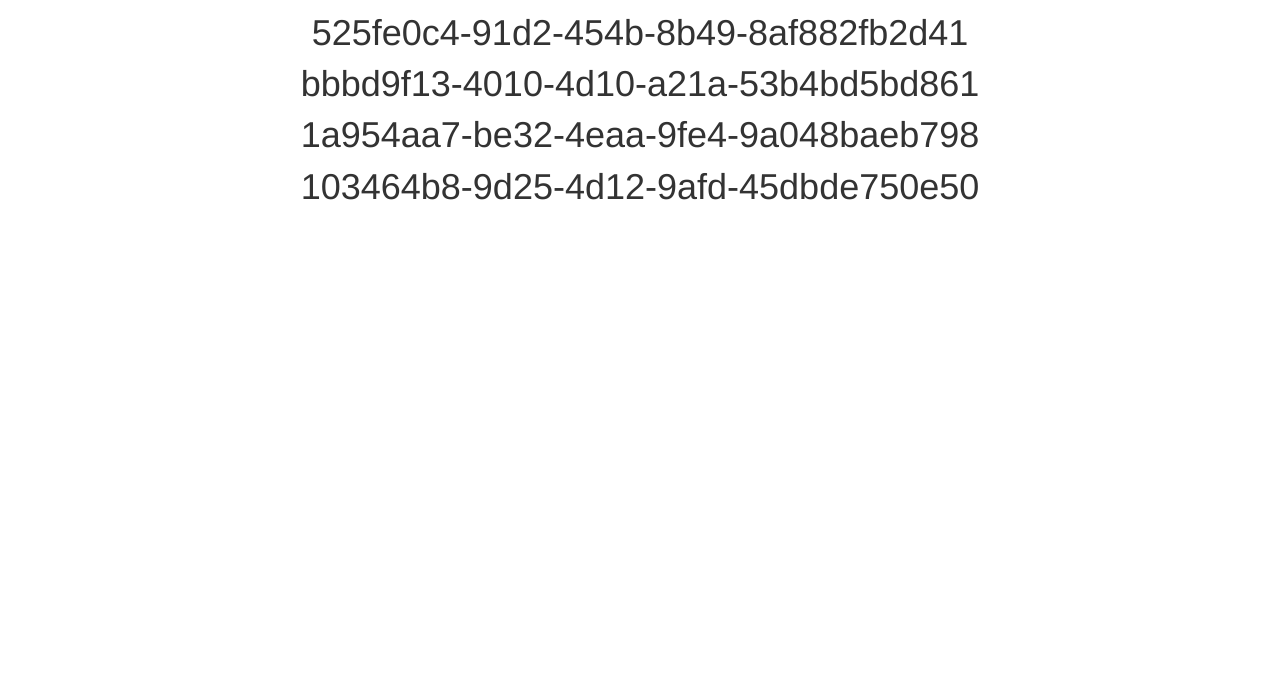
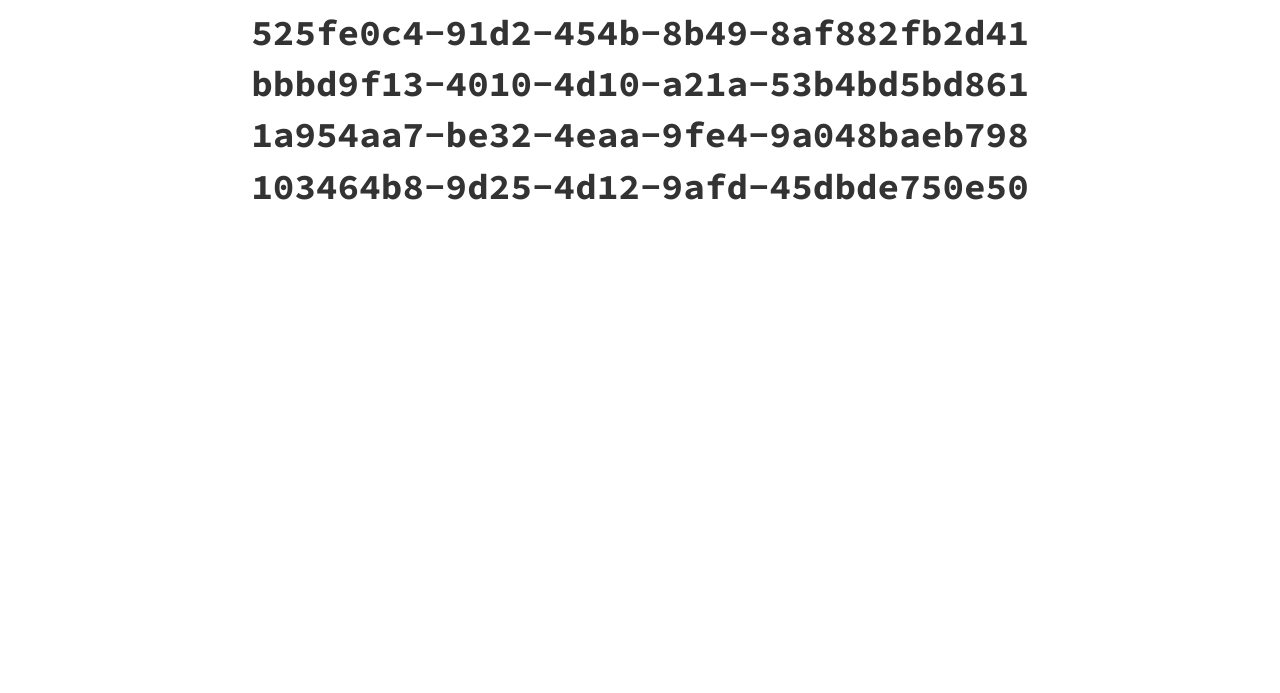
Before and after one commit to rajadain/guid, a plain HTML site: page index.html in a window 1280 px wide. Shown: the part 107-800 px from the top of the page. Drawn offline with Linux system fonts and the light colour scheme.

Commit message:
Add Source fonts from Adobe

```diff
--- a/css/app.css
+++ b/css/app.css
@@ -1,7 +1,12 @@
+body {
+    font-family: 'Source Sans Pro', 'Helvetica Neue',Helvetica,Arial,sans-serif
+}
+
 .guid-row {
     margin-top: 10px;
 }
 
 .guid-list {
     font-size: 36px;
+    font-family: 'Source Code Pro', monospace;
 }
--- a/index.html
+++ b/index.html
@@ -3,6 +3,7 @@
     <head>
         <title>GUID by @rajadain</title>
         <link href="css/bootstrap.min.css" rel="stylesheet" />
+        <link href='http://fonts.googleapis.com/css?family=Source+Sans+Pro|Source+Code+Pro:700' rel='stylesheet' type='text/css'>
         <link href="css/app.css" rel="stylesheet" />
     </head>
     <body>
```
